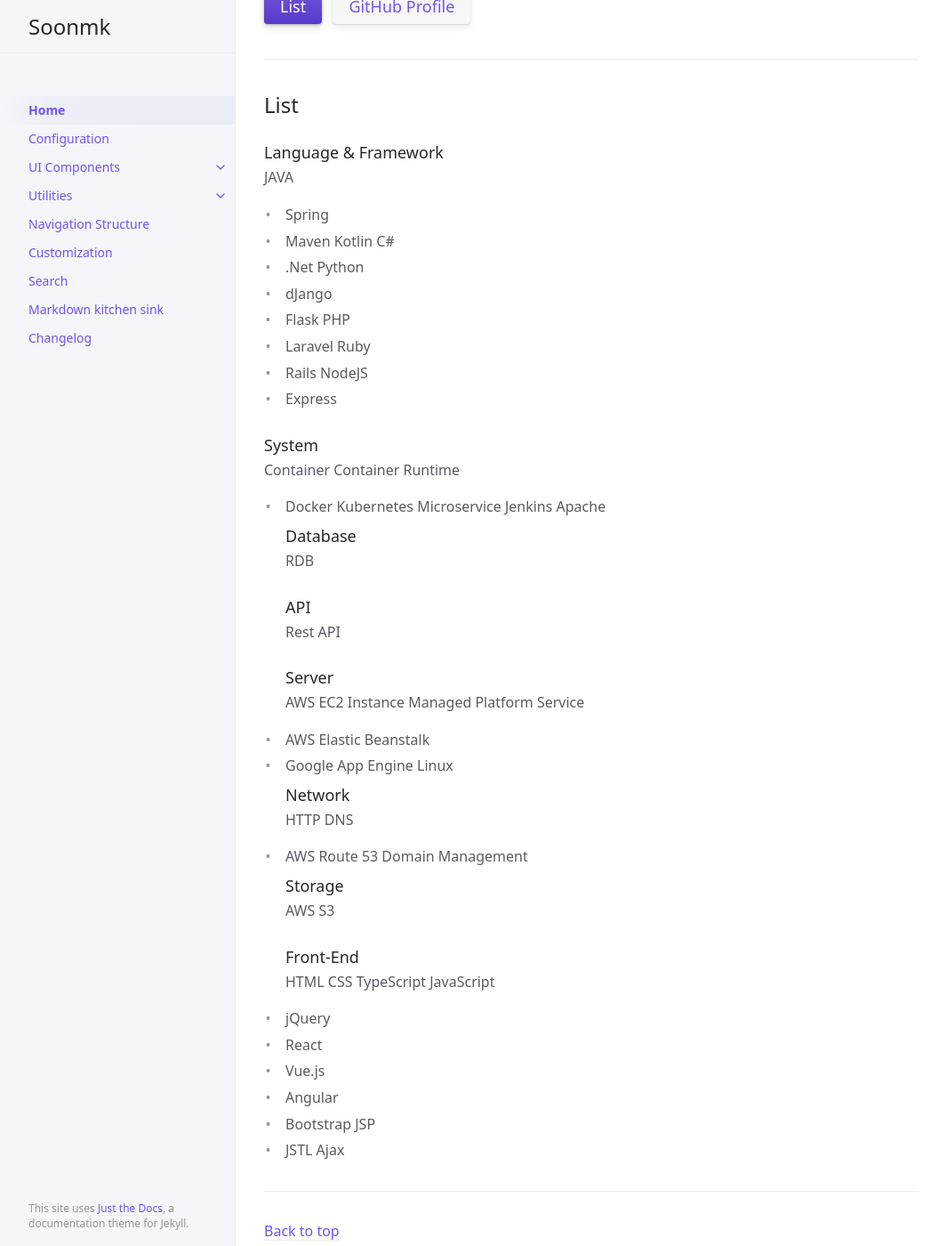
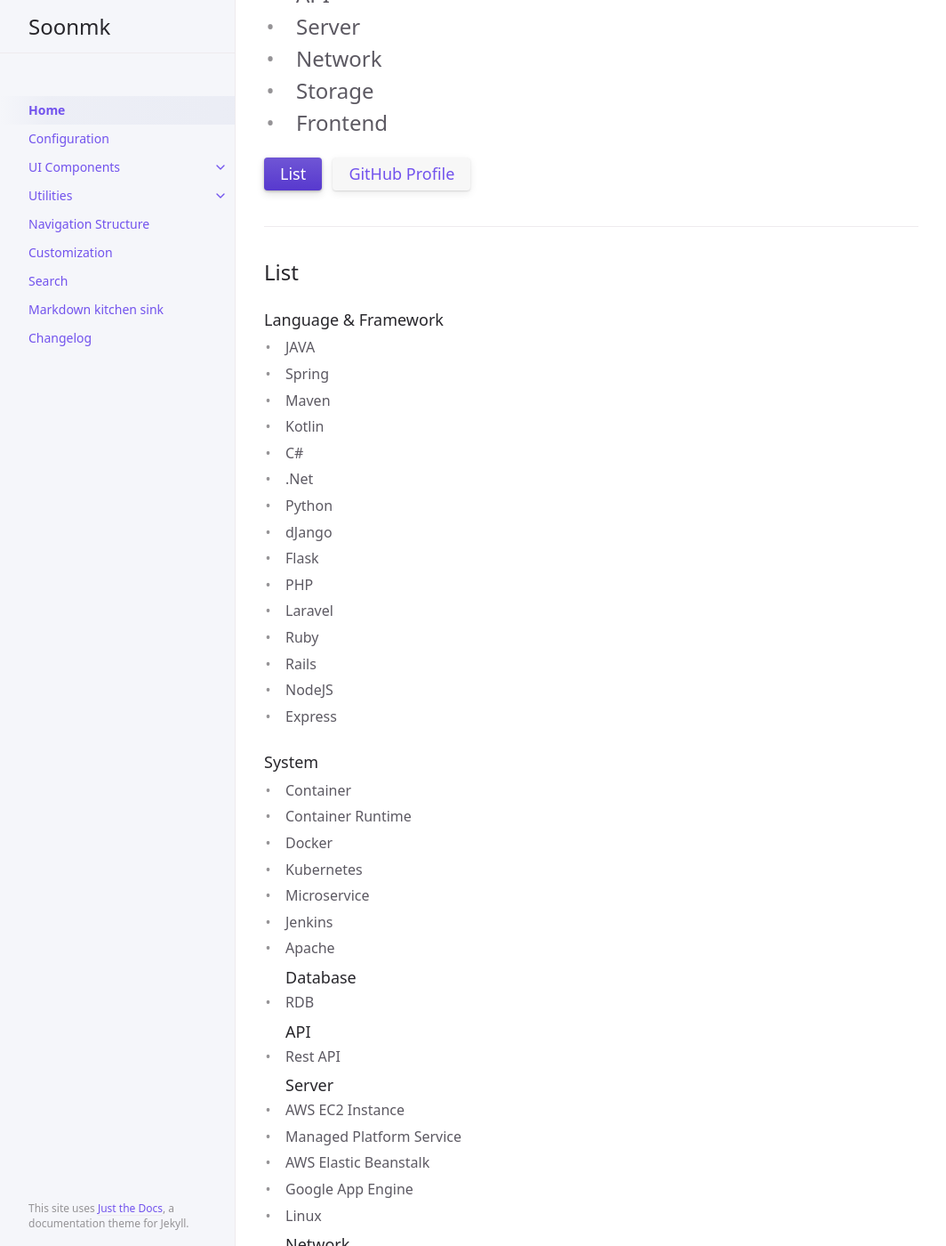
Before and after one commit to soonmk/soonmk.github.io, a Jekyll site: the page built from index.md, in a window 1280 px wide and 1400 px high, scrolled down 258 px. Shown: the whole window at 89% size, without its empty margins (107-1171 px from the left). Built offline with Jekyll 4.4.1, drawn with Linux system fonts in a browser that asks for light colours; some of the changed text lies outside the part shown.

Commit message:
Update index.md

```diff
--- a/index.md
+++ b/index.md
@@ -9,13 +9,13 @@ permalink: /
 # Studying Development
 {: .fs-9 }
 
-Language & Framework
-Database
-API
-Server
-Network
-Storage
-Frontend
+- Language & Framework
+- Database
+- API
+- Server
+- Network
+- Storage
+- Frontend
 {: .fs-6 .fw-300 }
 
 [List](#List){: .btn .btn-primary .fs-5 .mb-4 .mb-md-0 .mr-2 } [GitHub Profile](https://github.com/soonmk){: .btn .fs-5 .mb-4 .mb-md-0 }
@@ -26,57 +26,57 @@ Frontend
 
 ### Language & Framework
 
-JAVA
-  - Spring
-  - Maven
-Kotlin
-C#
-  - .Net
-Python
-  - dJango
-  - Flask
-PHP
-  - Laravel
-Ruby
-  - Rails
-NodeJS
-  - Express
+- JAVA
+- Spring
+- Maven
+- Kotlin
+- C#
+- .Net
+- Python
+- dJango
+- Flask
+- PHP
+- Laravel
+- Ruby
+- Rails
+- NodeJS
+- Express
 
 ### System
-Container
-Container Runtime
-  - Docker
-Kubernetes
-Microservice
-Jenkins
-Apache
+- Container
+- Container Runtime
+- Docker
+-  Kubernetes
+- Microservice
+- Jenkins
+- Apache
 ### Database
-RDB
+- RDB
 ### API
-Rest API
+- Rest API
 ### Server
-AWS EC2 Instance
-Managed Platform Service
-  - AWS Elastic Beanstalk
-  - Google App Engine
-Linux
+- AWS EC2 Instance
+- Managed Platform Service
+- AWS Elastic Beanstalk
+- Google App Engine
+- Linux
 ### Network
-HTTP
-DNS
-  - AWS Route 53
-Domain Management
+- HTTP
+- DNS
+- AWS Route 53
+- Domain Management
 ### Storage
-AWS S3
+- AWS S3
 ### Front-End
-HTML
-CSS
-TypeScript
-JavaScript
-  - jQuery
-  - React
-  - Vue.js
-  - Angular
-  - Bootstrap
-JSP
-  - JSTL
-Ajax
+- HTML
+- CSS
+- TypeScript
+- JavaScript
+- jQuery
+- React
+- Vue.js
+- Angular
+- Bootstrap
+- JSP
+- JSTL
+- Ajax
```
